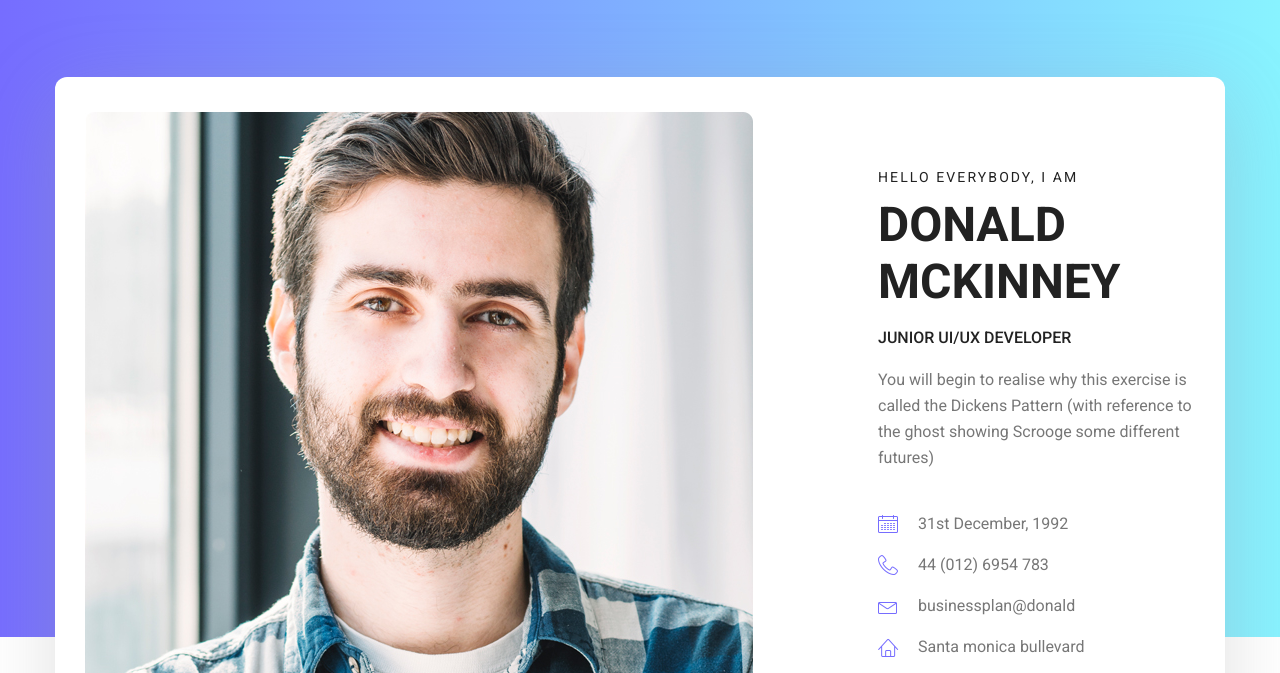
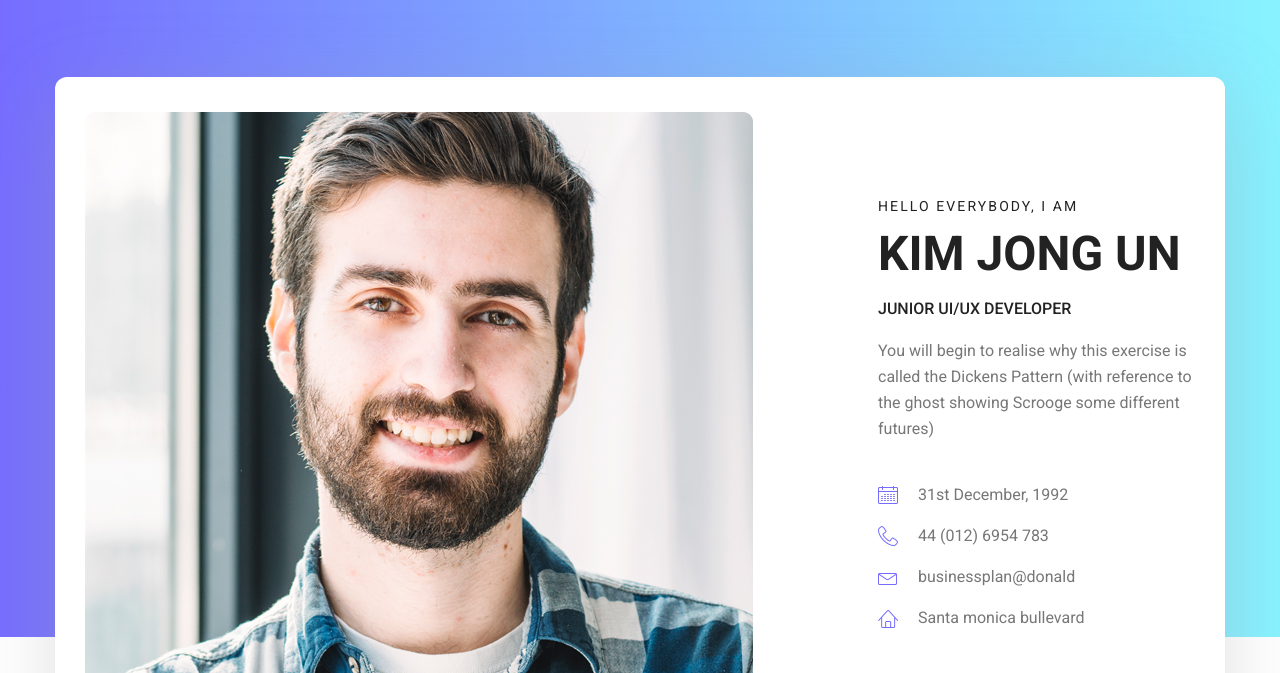
Before and after one commit to S8848/s8848.github.io, a plain HTML site: page index.html in a window 1280 px wide. Shown: the part 123-796 px from the top of the page. Drawn offline with Linux system fonts and the light colour scheme.

Commit message:
Update index.html

```diff
--- a/index.html
+++ b/index.html
@@ -75,7 +75,7 @@
 							<div class="media-body">
 								<div class="personal_text">
 									<h6>Hello Everybody, i am</h6>
-									<h3>Donald McKinney</h3>
+									<h3>KIM JONG UN</h3>
 									<h4>Junior UI/UX Developer</h4>
 									<p>You will begin to realise why this exercise is called the Dickens Pattern (with reference to the ghost showing Scrooge some different futures)</p>
 									<ul class="list basic_info">
```
